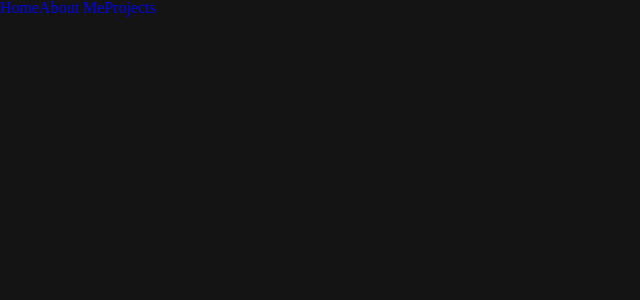
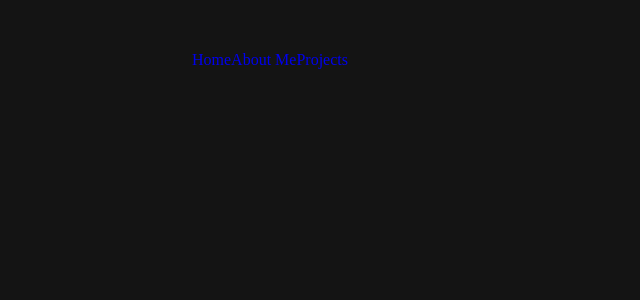
Before and after one commit to mattzteh/portfolio, a React (Create React App) app: page /projects in a window 1280 px wide. Shown: the top 300 px of the page, without its empty margins (0-640 px from the left). Built offline with nearby package versions, Linux system fonts and the light colour scheme.

Commit message:
create animtedroutes

```diff
--- a/src/App.js
+++ b/src/App.js
@@ -1,21 +1,14 @@
-import {BrowserRouter as Router, Route, Routes} from 'react-router-dom';
+import { BrowserRouter as Router } from 'react-router-dom';
 
 import NavBar from "./Components/NavBar";
-import Home from './Components/Home';
-import About from './Components/About';
-import Projects from './Components/Projects';
+import AnimatedRoutes from './Components/AnimatedRoutes';
 
 function App() {
   return (
     <>
       <Router>
         <NavBar />
-
-        <Routes>
-          <Route path="/" exact element={<Home/>}></Route>
-          <Route path="/about" exact element={<About />}></Route>
-          <Route path="/projects" exact element={<Projects />}></Route>
-        </Routes>
+        <AnimatedRoutes />
       </Router>
     </>
   );
--- /dev/null
+++ b/src/Components/AnimatedRoutes.js
@@ -0,0 +1,21 @@
+import { Route, Routes, useLocation } from "react-router-dom";
+import { AnimatePresence } from "framer-motion";
+
+import Home from "./Home";
+import About from "./About";
+import Projects from "./Projects";
+
+const AnimatedRoutes = () => {
+    const location = useLocation();
+    return (
+        <AnimatePresence initial={false}>
+        <Routes location={location} key={location.pathname}>
+            <Route path="/" element={<Home/>}></Route>
+            <Route path="/about" element={<About />}></Route>
+            <Route path="/projects" element={<Projects />}></Route>
+        </Routes>
+      </AnimatePresence>
+    )
+}
+
+export default AnimatedRoutes;
--- a/src/Components/NavBar/NavBar.css
+++ b/src/Components/NavBar/NavBar.css
@@ -1,3 +1,12 @@
 .navbar{
+    display: flex;
+    justify-content: space-between;
+    align-items: center;
+    color: whitesmoke;
+    z-index: 10000;
+    position: relative;
+    top: 0px;
+    padding: 20px 15%;
     height: 10vh;
+    overflow: hidden;
 }
--- a/src/Components/NavBar/index.js
+++ b/src/Components/NavBar/index.js
@@ -6,7 +6,12 @@ const NavBar = () => {
 
     return (
         <>
-        <nav className='navbar'>
+        <m.div
+        initial={{ y: "100%" }}
+        animate={{ y: "0%" }}
+        transition={{ duration: 0.75 }}
+        exit={{ opacity: 1 }}
+        className='navbar'>
             <ul>
                 <li>
 
@@ -27,7 +32,7 @@ const NavBar = () => {
 
                 </li>
             </ul>
-        </nav>
+        </m.div>
         </>
     )
 }
```
